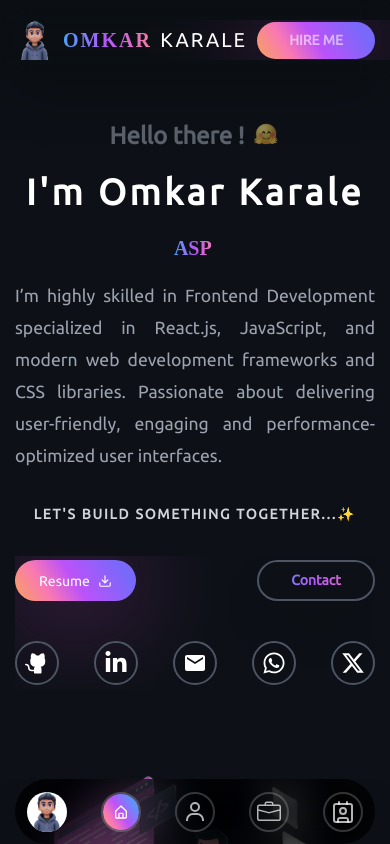
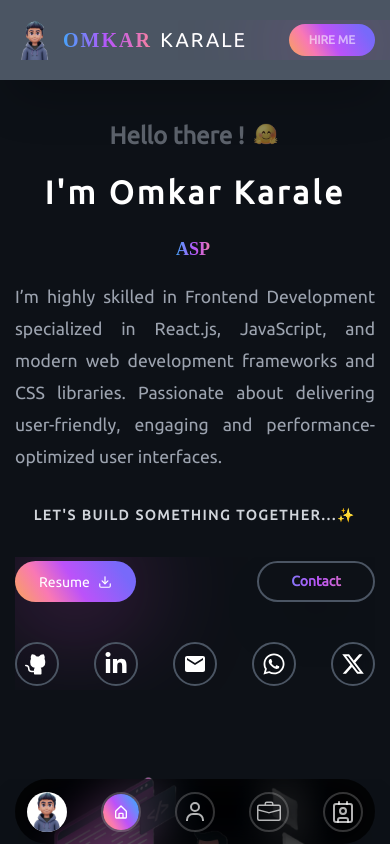
Before and after one commit to onkar895/ONKAR-PORTFOLIO, a React (Vite) app: page / in a window 390 px wide. Shown: the top 844 px of the page. Built offline with nearby package versions, Linux system fonts and the light colour scheme.

Commit message:
Updated the required UI Components for better Design

```diff
--- a/src/Components/Banner.jsx
+++ b/src/Components/Banner.jsx
@@ -20,8 +20,8 @@ const Banner = () => {
           <div className='flex flex-col lg:gap-2 gap-4 max-sm:mt-10 max-sm:mx-auto lg:w-[80%] lg:pl-8 md:px-2 lg:px-0'>
             <div className='space-y-4 lg:w-[30vw] w-full flex flex-col max-sm:items-center md:items-center lg:items-start'>
               <h1 data-aos="fade-up" data-aos-duration="2000" className='flex gap-2 lg:text-sm text-2xl font-bold animate-pulse text-gray-400'>Hello there ! <img src={HII} alt="" className='w-7 h-7 lg:w-5 lg:h-5 hover:scale-125 cursor-pointer' /></h1>
-              <h1 data-aos="fade-up" data-aos-duration="2000" className='font-bold py-2 lg:text-[40px] text-[36px] tracking-widest'> I'm Omkar <span>Karale</span></h1>
-              <div className='text-[20px] font-semibold uppercase'>
+              <h1 data-aos="fade-up" data-aos-duration="2000" className='font-bold py-2 lg:text-[40px] text-[36px] min-[320px]:text-[32px] tracking-widest'> I'm Omkar <span>Karale</span></h1>
+              <div className='text-[20px] min-[320px]:text-[18px] font-semibold uppercase'>
                 <TypeAnimation
                   sequence={["Aspiring Frontend Enthusiast", 2000, "Passionate Web Developer", 2000, "Eager Learner of Web Wizardry", 2000]}
                   speed={50}
--- a/src/Components/Header.jsx
+++ b/src/Components/Header.jsx
@@ -8,7 +8,7 @@ import { FiDownload } from "react-icons/fi";
 const Header = () => {
 
   return (
-    <header className='py-5 lg:py-3 backdrop-blur-lg bg-black/10 shadow-2xl fixed top-0 left-0 z-40 w-full'>
+    <header className='py-5 lg:py-3 backdrop-blur-lg bg-black/10 shadow-2xl fixed top-0 left-0 z-40 w-full bg-gray-600'>
       <div className='container flex justify-between items-center mx-auto md:px-10'>
         <div data-aos="fade-down" data-aos-duration="2000" className='flex items-center gap-2'>
           <div>
@@ -32,7 +32,7 @@ const Header = () => {
             </NavLink>
           </div>
         </div>
-        <div data-aos="fade-down" data-aos-duration="2000" className='md:hidden btn px-8 py-2 cursor-pointer text-sm font-bold'>
+        <div data-aos="fade-down" data-aos-duration="2000" className='md:hidden btn px-8 py-2 cursor-pointer text-sm font-bold min-[320px]:px-5 min-[320px]:text-xs'>
           <NavLink to="https://www.linkedin.com/in/omkarkarale541/">
             <span className='animate-pulse'>HIRE ME</span>
           </NavLink>
--- a/src/Pages/Work.jsx
+++ b/src/Pages/Work.jsx
@@ -9,7 +9,7 @@ const Work = () => {
     <section data-aos="fade-up" data-aos-duration="2000" className='container mx-auto md:px-12 w-full'>
       <div className='shadow-inner shadow-cyan-900 bg-transparent backdrop-blur rounded-xl py-8'>
         <div className='flex flex-col items-center max-sm:justify-center gap-y-3 px-3'>
-          <h2 className='font-bold lg:text-xl text-2xl tracking-wide'>My Recent <span className='text-gradient tracking-wide'>Works & Projects</span></h2>
+          <h2 className='font-bold text-2xl min-[320px]:text-xl tracking-wide'>My Recent <span className='text-gradient tracking-wide'>Works & Projects</span></h2>
           <div className='text-center'>
             <p className='text-sm text-gray-400'>See the results of my work: passionately created designs that are loaded with passion and commitment;</p>
             <p className='text-sm text-gray-400'>each one perfectly captures the heart and soul I've put into each and every detail.</p>
```
